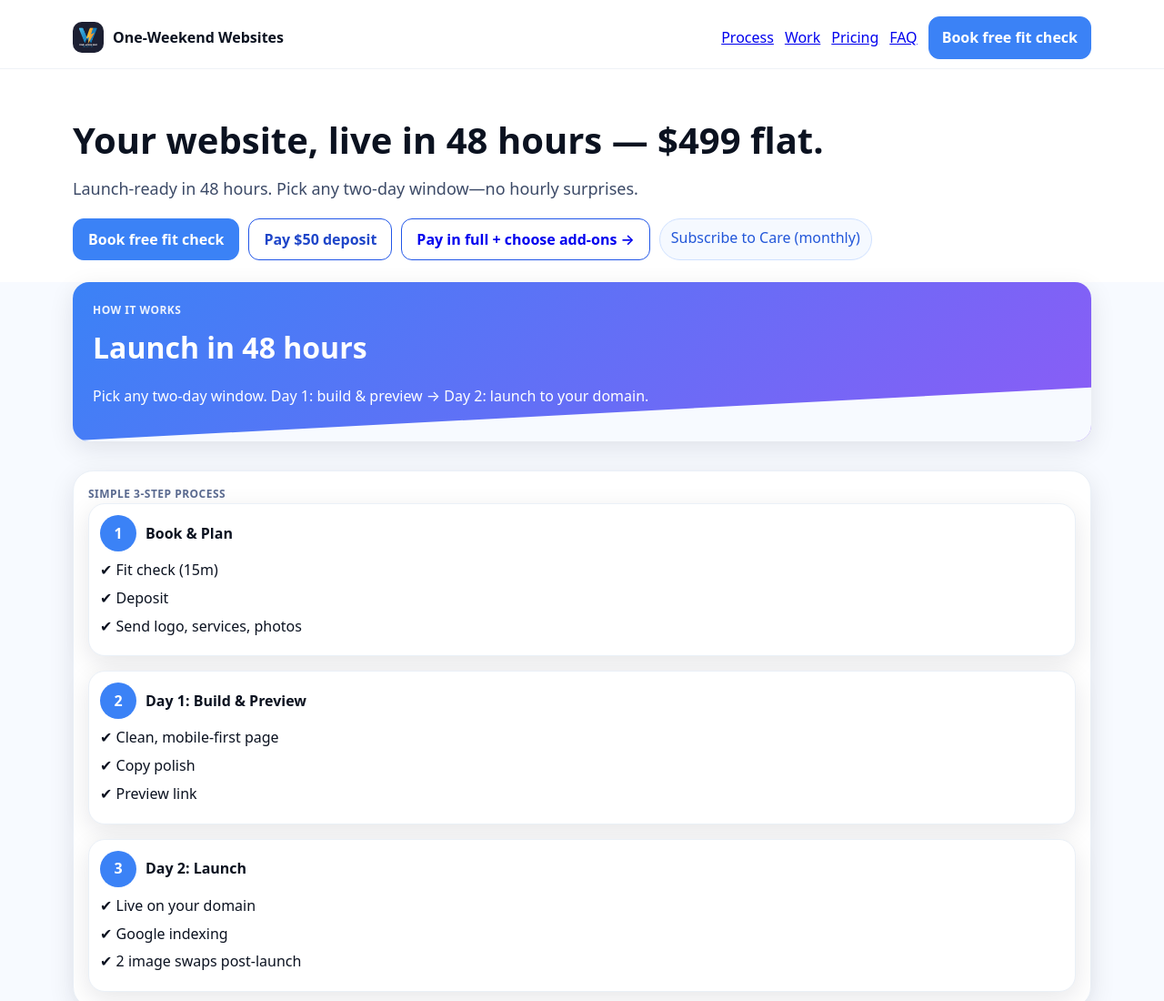
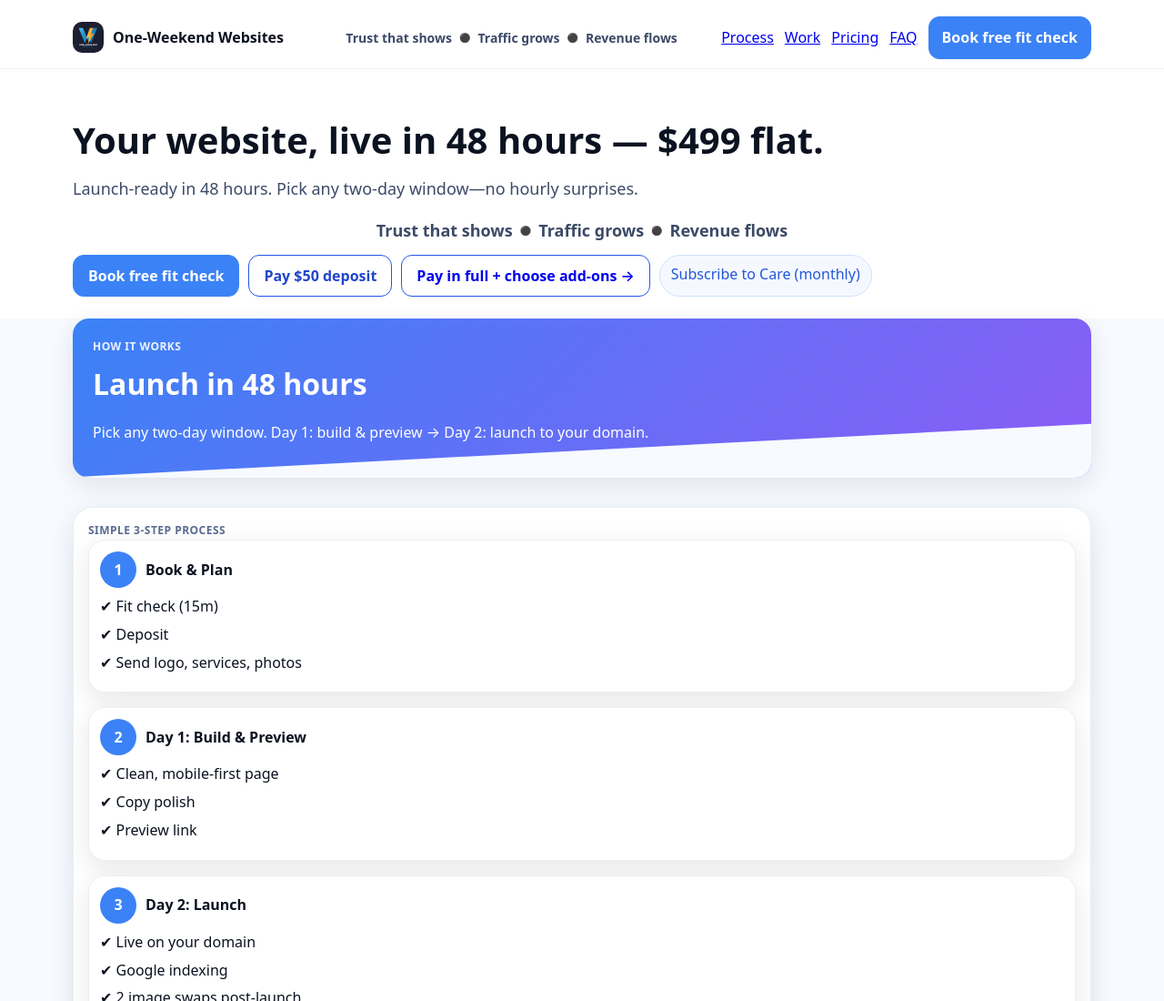
Before and after one commit to jordanlander/oneweekendwebsites, a plain HTML site: page index.html in a window 1280 px wide. Shown: the top 1100 px of the page at 91% size. Drawn offline with Linux system fonts and the light colour scheme.

Commit message:
Add tagline to header and hero

```diff
--- a/index.html
+++ b/index.html
@@ -44,6 +44,14 @@
       <span>One-Weekend Websites</span>
     </a>
 
+    <div class="tagline header-tagline">
+      <span>Trust that shows</span>
+      <span class="dot">⚫</span>
+      <span>Traffic grows</span>
+      <span class="dot">⚫</span>
+      <span>Revenue flows</span>
+    </div>
+
     <!-- Mobile toggle -->
     <button id="nav-toggle"
             class="nav-toggle"
@@ -78,6 +86,7 @@
   <div class="container" style="padding:48px 0 24px">
     <h1>Your website, live in 48 hours — $499 flat.</h1>
     <p class="lead">Launch-ready in 48 hours. Pick any two-day window—no hourly surprises.</p>
+    <p class="tagline hero-tagline">Trust that shows <span class="dot">⚫</span> Traffic grows <span class="dot">⚫</span> Revenue flows</p>
     <div class="cta-row" style="display:flex;gap:10px;flex-wrap:wrap;margin-top:12px">
       <a class="btn btn-primary" href="https://cal.com/jordanlander/fit-check-15">Book free fit check</a>
       <a class="btn btn-outline" href="https://square.link/u/JCKqtjo5" target="_blank" rel="noopener">Pay $50 deposit</a>
--- a/styles.css
+++ b/styles.css
@@ -58,6 +58,12 @@ section p{color:var(--ink-2)}
 .logo{border-radius:10px}
 .brand{display:flex;align-items:center;gap:10px;color:#0b1220;text-decoration:none;font-weight:700}
 
+.tagline{display:flex;align-items:center;gap:8px;font-weight:600;color:var(--ink-2);flex-wrap:wrap}
+.tagline .dot{font-size:10px;color:var(--brand)}
+.header-tagline{margin-left:20px;font-size:14px;white-space:nowrap}
+@media (max-width:900px){.header-tagline{display:none}}
+.hero-tagline{justify-content:center;margin:12px 0 0;font-size:18px;text-align:center}
+
 /* Desktop nav */
 .site-nav{display:block}
 .nav-list{display:flex;gap:12px;align-items:center;margin:0;padding:0;list-style:none}
```
